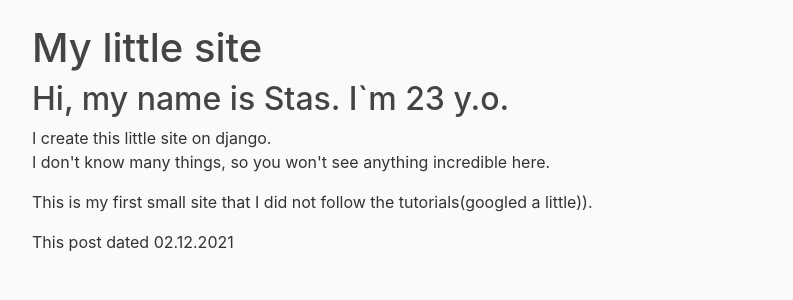
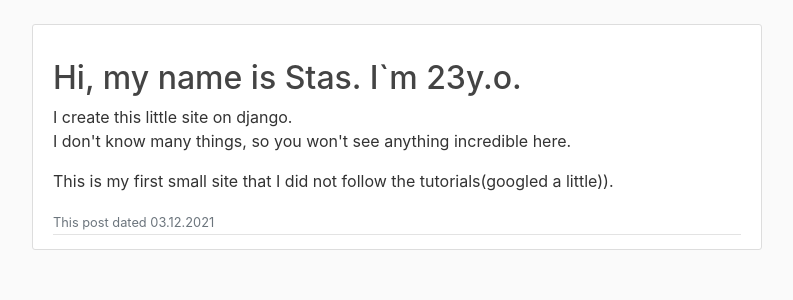
Before and after one commit to LLoylento4bIx4ervei/my_site, a Django app: page /about/ in a window 1280 px wide. Shown: the part 56-356 px from the top of the page, without its empty margins (53-846 px from the left). Run offline with Django 3.2, Linux system fonts and the light colour scheme; some libraries are stand-ins or nearby versions.

Commit message:
I delete some information

```diff
--- a/my_site/templates/my_site/about.html
+++ b/my_site/templates/my_site/about.html
@@ -1,22 +1,13 @@
 {%extends 'my_site/base.html'%}
 {%block content%}
-{%for post in info%}
-    <h1>{{post.content}}</h1>
-    <h2>Hi, my name is {{post.name}}. I`m {{post.age}} y.o.</h2>
+<article class="media content-section">
+    <div class="media-body">
+    <div class="article-metadata">
+      <a class="mr-2" href="#"></a>
+    <h2><a class="article-title">Hi, my name is Stas. I`m 23y.o.</a></h2>
             I create this little site on django.
     <p>I don't know many things, so you won't see anything incredible here.</p>
     <p>This is my first small site that I did not follow the tutorials(googled a little)).</p>
-    <p> This post dated {{post.date_posted}}</p>
-{%endfor%}
+    <small class="text-muted"> This post dated 03.12.2021</small>
+</article>
 {%endblock content%}
-
-<article class="media content-section">
-  <div class="media-body">
-    <div class="article-metadata">
-      <a class="mr-2" href="#">{{ post.author }}</a>
-      <small class="text-muted">{{ post.date_posted }}</small>
-    </div>
-    <h2><a class="article-title" href="#">{{ post.title }}</a></h2>
-    <p class="article-content">{{ post.content }}</p>
-  </div>
-</article>
```
